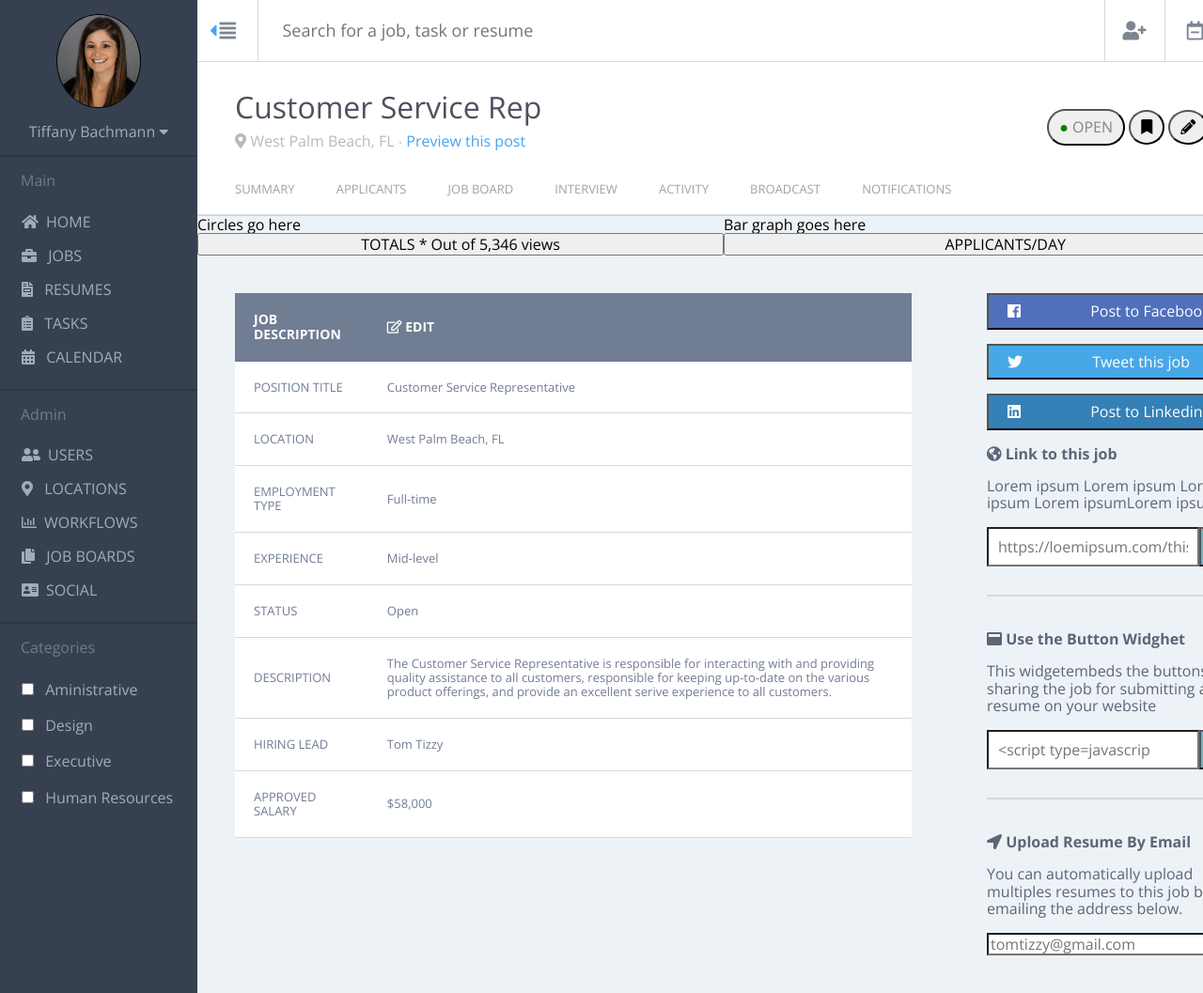
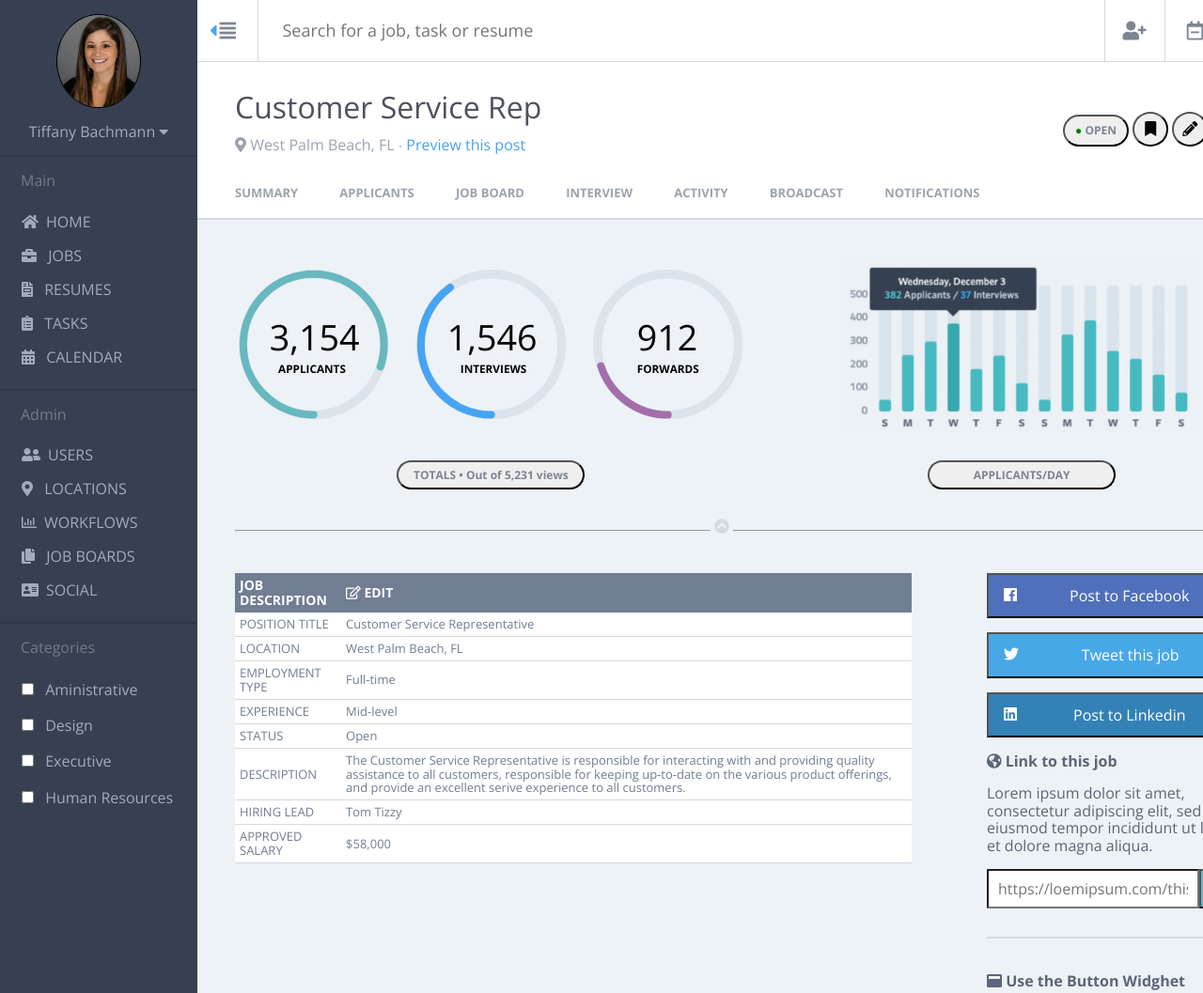
Before and after one commit to trbachmann/tb-comp-challenge-2, a plain HTML site: page index.html in a window 1280 px wide. Shown: the top 1057 px of the page at 94% size. Drawn offline with nearby package versions, Linux system fonts and the light colour scheme.

Commit message:
Update css

```diff
--- a/index.html
+++ b/index.html
@@ -16,7 +16,7 @@
       <p class="user-name">Tiffany Bachmann <i class="fas fa-caret-down"></i></p>
     </div>
     <div class="main-options">
-      <p class="subtitle">Main</p>
+      <p class="side-br-subtitles">Main</p>
       <ul class=side-bar-menus>
         <li><i class="fas fa-home sidebar-icons"></i>HOME</li>
         <li><i class="fas fa-briefcase sidebar-icons"></i> JOBS</li>
@@ -26,7 +26,7 @@
       </ul>
     </div>
     <div class="admin-options">
-      <p class="subtitle">Admin</p>
+      <p class="side-br-subtitles">Admin</p>
       <ul class=side-bar-menus>
         <li><i class="fas fa-user-friends sidebar-icons"></i>USERS</li>
         <li><i class="fas fa-map-marker-alt sidebar-icons"></i> LOCATIONS</li>
@@ -36,7 +36,7 @@
       </ul>
     </div>
     <div class="categories">
-      <p class="subtitle">Categories</p>
+      <p class="side-br-subtitles">Categories</p>
       <ul class=side-bar-menus>
         <li class="sidebar-icons">
           <input class="checkboxes administrative" type="checkbox" id="admin">
@@ -71,9 +71,9 @@
         <p class="job-location"><i class="fas fa-map-marker-alt"></i>  West Palm Beach, FL ∙ <a href="https://example.com">Preview this post</a></p>
       </div>
       <div class="page-buttons">
-        <button class="open-button"><span class="open-dot">●</span> OPEN</button>
+        <button class="open-btn"><span class="open-btn-dot">●</span> OPEN</button>
         <button class="circle-btn"><i class="fas fa-bookmark"></i></button>
-        <button class="circle-btn"><i class="fas fa-pencil-alt"></i></button>
+        <button class="circle-btn pencil-btn"><i class="fas fa-pencil-alt"></i></button>
         <button class="circle-btn"><i class="fas fa-trash-alt"></i></button>
       </div>
     </section>
@@ -86,16 +86,71 @@
         <li class="page-nav-items">BROADCAST</li>
         <li class="page-nav-items">NOTIFICATIONS</li>
       </ul>
-    <section class="chart-area">
-      <section class="circle-graph-area">
-        Circles go here
+    <section class="charts-area">
+      <section class="circle-graphs-container">
+        <div class="applicant-chart">
+          <svg viewBox="0 0 36 36">
+            <path class="outer-applicant-circ"
+              d="M18 33.9155
+                a 15.9155 15.9155 0 0 1 0 -31.831
+                a 15.9155 15.9155 0 0 1 0 31.831"
+            />
+            <path class="inner-applicant-circ"
+              stroke-dasharray="80, 100"
+              d="M18 33.9155
+                a 15.9155 15.9155 0 0 1 0 -31.831
+                a 15.9155 15.9155 0 0 1 0 31.831"
+            />
+            <text x="8" y="19.35" class="graph-numbers">3,154</text>
+            <text x="10" y="24.35" class="graph-text">APPLICANTS</text>
+          </svg>
+        </div>
+        <div class="interview-chart">
+          <svg viewBox="0 0 36 36">
+            <path class="outer-interview-circ"
+              d="M18 33.9155
+                a 15.9155 15.9155 0 0 1 0 -31.831
+                a 15.9155 15.9155 0 0 1 0 31.831"
+            />
+            <path class="inner-interview-circ"
+              stroke-dasharray="40, 100"
+              d="M18 33.9155
+                a 15.9155 15.9155 0 0 1 0 -31.831
+                a 15.9155 15.9155 0 0 1 0 31.831"
+            />
+            <text x="8" y="19.35" class="graph-numbers">1,546</text>
+            <text x="11" y="24.35" class="graph-text">INTERVIEWS</text>
+          </svg>
+        </div>
+        <div class="forward-chart">
+          <svg viewBox="0 0 36 36">
+            <path class="outer-forward-circ"
+              d="M18 33.9155
+                a 15.9155 15.9155 0 0 1 0 -31.831
+                a 15.9155 15.9155 0 0 1 0 31.831"
+            />
+            <path class="inner-forward-circ"
+              stroke-dasharray="20, 100"
+              d="M18 33.9155
+                a 15.9155 15.9155 0 0 1 0 -31.831
+                a 15.9155 15.9155 0 0 1 0 31.831"
+            />
+            <text x="11" y="19.35" class="graph-numbers">912</text>
+            <text x="11" y="24.35" class="graph-text">FORWARDS</text>
+          </svg>
+        </div>
       </section>
       <section class="bar-graph-area">
-        Bar graph goes here
+        <img class="bars" src="./images/applicant-graph-375.png" alt="Graph showing applicants reciecved per day">
       </section>
-      <button>TOTALS * Out of 5,346 views</button>
-      <button>APPLICANTS/DAY</button>
+      <button class="total-btn">TOTALS •  Out of 5,231 views</button>
+      <button class="applicant-btn">APPLICANTS/DAY</button>
     </section>
+    <div class="collapse-bar">
+      <hr class="collapse-lines">
+      <i class="fas fa-chevron-circle-up"></i>
+      <hr class="collapse-lines">
+    </div>
     <section class="job-area">
       <section class="job-description">
         <table>
@@ -147,17 +202,17 @@
         <button class="social-btns linkedin-btn"><i class="fab fa-linkedin"></i> Post to Linkedin</button>
         <section class="link-to-job">
           <p class="social-subtitles"><i class="fas fa-globe-americas"></i> Link to this job</p>
-          <p>Lorem ipsum Lorem ipsum Lorem ipsum Lorem ipsumLorem ipsum</p>
+          <p>Lorem ipsum dolor sit amet, consectetur adipiscing elit, sed do eiusmod tempor incididunt ut labore et dolore magna aliqua.</p>
           <div class="input-add-on">
-            <input class="link-for-job" type="text" placeholder="https://loemipsum.com/thisjob">
+            <input class="job-link" type="text" placeholder="https://loemipsum.com/thisjob...">
             <button class="copy-link-btn">Copy</button>
           </div>
         </section>
         <section class="button-widget-area">
           <p class="social-subtitles"><i class="fas fa-window-maximize"></i> Use the Button Widghet</p>
-          <p>This widgetembeds the buttons for sharing the job for submitting a resume on your website</p>
+          <p>This widget embeds the buttons for sharing the job for submitting a resume on your website</p>
           <div class="input-add-on">
-            <input class="link-for-widget" type="text" placeholder="<script type=javascrip">
+            <input class="link-for-widget" type="text" placeholder="<script type=text/javascript s...">
             <button class="copy-widget-btn">Copy</button>
           </div>
         </section>
@@ -165,7 +220,9 @@
           <p class="social-subtitles"><i class="fas fa-location-arrow"></i> Upload Resume By Email</p>
           <p>You can automatically upload multiples resumes to this job by emailing the address below.</p>
           <!-- <button class="upload-resume-btn">tomtizzy@gmail.com</button> -->
-          <input class="upload-resume-btn" type="text" placeholder="tomtizzy@gmail.com">
+          <div class="input-add-on">
+            <input class="upload-resume-btn" type="text" placeholder="tomtizzy@gmail.com">
+          </div>
         </section>
       </section>
     </section>
--- a/styles.css
+++ b/styles.css
@@ -7,27 +7,22 @@ body {
   grid-template-columns: 210px 1fr;
   background-color: white;
   font-family: 'Open Sans', "Font Awesome 5 Free", sans-serif;
+  max-width: 1410px;
+  margin: auto;
 }
 
-.medium-gray {
-  color: #9ca3ae;
-}
-
-.light-gray {
-  color: #b3bac3;
-}
-
+/*SIDEBAR MENU STYLING*/
 .side {
   background-color: #374050;
   color: #a2abbc;
 }
 
 .user-picture {
+  border-radius: 50%;
   border: 1px solid black;
-  border-radius: 50%;
+  display: block;
   height: 100px;
   margin: 15px auto 5px auto;
-  display: block;
 }
 
 .user-name {
@@ -38,9 +33,9 @@ body {
   border-top: 2px solid #2e3645;
 }
 
-.subtitle {
+.side-br-subtitles {
+  color: #727b84;
   padding-left: 22px;
-  color: #727b84;
 }
 
 .side-bar-menus {
@@ -48,14 +43,14 @@ body {
 }
 
 li {
+  border-left: 3px solid transparent;
   list-style-type: none;
-  border-left: 3px solid transparent;
 }
 
 li:hover {
+  background-color: #313948;
+  border-left: 3px solid #47a3f2;
   color: white;
-  border-left: 3px solid #47a3f2;
-  background-color: #313948;
 }
 
 .sidebar-icons {
@@ -67,32 +62,28 @@ label {
   padding-top: 0;
 }
 
-
-.main {
-
-}
-
+/*SEARCH BAR AREA STYLING*/
 .search-area{
   display: grid;
-  border-bottom: 1px solid #d3dae1;
   grid-template-columns: 65px 1fr 65px 65px 65px;
 }
 
 .square-btns {
-    background: none;
-    border: #d3dae1;
-    border-right: 1px solid #d3dae1;
-    font-size: 20px;
-    text-align: center;
-    height: 65px;
+  background: none;
+  border-right: 1px solid #d3dae1;
+  border-bottom: none;
+  border-top: none;
+  border-left: none;
   color: #7d8593;
+  font-size: 20px;
+  height: 65px;
+  text-align: center;
 }
 
 .square-btns:hover{
   background-color: #47a3f2;
   color: white;
 }
-
 
 .fa-caret-left {
   color: #47a3f2;
@@ -111,20 +102,19 @@ label {
   border-left: 1px solid #d3dae1;
 }
 
-
 .search-bar {
+  border: none;
   font-size: 18px;
   padding-left: 10px;
-  border: none;
 }
 
+/*PAGE HEARD STYLING (where CSR and location is)*/
 .page-header {
-  padding-left: 40px;
-  padding-right: 40px;
+  align-items: center;
+  border-top: 1px solid #d3dae1;
   display: flex;
   justify-content: space-between;
-  align-items: center;
-  padding-top: 30px;
+  padding: 30px 40px 0 40px;
 }
 
 h1 {
@@ -137,8 +127,8 @@ h1 {
 }
 
 .job-location {
-  margin-top: 8px;
-  color: #b5bac2;
+  color: #9ca3ae;
+  margin-top: 12px;
 }
 
 a {
@@ -146,24 +136,30 @@ a {
   text-decoration: none;
 }
 
-.open-button {
+.open-btn {
+  border-radius: 20px;
   color: #7d8593;
-  border-radius: 20px;
   padding: 8px 11px 8px 11px;
+  font-size: 12px;
+  font-weight: bold;
 }
 
-.open-button:hover {
+.open-btn:hover {
   background-color: #47a3f2;
   color: white;
 }
 
-.open-dot {
+.open-btn-dot {
   color: green;
 }
 
 .circle-btn {
-  border-radius: 50%;
+  border-radius: 55%;
   padding: 7px 11px
+}
+
+.pencil-btn {
+  padding: 7px 9px;
 }
 
 .circle-btn:hover {
@@ -171,19 +167,21 @@ a {
   color: white;
 }
 
+/*PAGE NAVIGATION MENU STYLING*/
 .page-nav-list {
   margin-bottom: 18px;
   padding-right: 40px;
 }
 
 .page-nav-items {
-  display: inline;
   border-left: none;
   border-bottom: 2px solid transparent;
+  color: #9ca3ae;
+  display: inline;
+  font-size: 13px;
+  font-weight: bold;
+  margin-right: 40px;
   padding-bottom: 13px;
-  margin-right: 40px;
-  color: #9ca3ae;
-  font-size: 13px
 }
 
 .page-nav-items:hover{
@@ -194,21 +192,106 @@ a {
   border-bottom : 3px solid #47a3f2;
 }
 
-.chart-area {
+/*CHART AREA STYLING*/
+.charts-area {
   border-top: 2px solid #d3dae1;
   background-color: #edf2f6;
   display: grid;
-  grid-template-columns: 35rem 1fr;
+  grid-template-columns: 1fr 1fr;
+  padding-left: 30px;
+  padding-top: 44px;
 }
 
-.circle-graph-area {
+.circle-graphs-container {
+  display: flex;
+  margin-bottom: 30px;
+}
+
+.applicant-chart, .interview-chart, .forward-chart {
+  width: 30%;
+  margin: auto;
+}
+
+.outer-applicant-circ, .outer-interview-circ, .outer-forward-circ {
+  fill: none;
+  stroke: #dbe4ea;
+  stroke-width: 2;
+}
+
+.inner-applicant-circ {
+  fill: none;
+  stroke-width: 1.7;
+  stroke: #67b8bf;
+  stroke-linecap: round;
+}
+
+.inner-interview-circ {
+  fill: none;
+  stroke-width: 1.7;
+  stroke: #47a4f3;
+  stroke-linecap: round;
+}
+
+.inner-forward-circ{
+  fill: none;
+  stroke-width: 1.7;
+  stroke: #a46eab;
+  stroke-linecap: round;
+}
+
+.graph-text {
+  color: #9ca3ae;
+  font-size: 2.5px;
+  font-weight: bold;
+}
+
+.graph-numbers {
+  font-size: 8px;
+  color: #5b6677;
+}
+
+.bar-graph-area {
+  display: flex;
+  margin-bottom: 30px;
 
 }
 
-.bar-graph-area {
-
+.bars{
+  margin: auto;
 }
 
+.total-btn, .applicant-btn {
+  border-radius: 20px;
+  color: #7d8593;
+  font-size: 12px;
+  font-weight: bold;
+  padding: 7px 5px 7px 5px;
+  width: 200px;
+  margin: auto;
+}
+
+.total-btn:hover, .applicant-btn:hover  {
+  background-color: #47a3f2;
+  color: white;
+}
+
+/*COLLAPSE BAR STYLING*/
+.collapse-bar {
+  background-color: #edf2f6;
+  padding: 30px 0 0 40px
+}
+
+.collapse-lines {
+  display: inline-block;
+  margin: 0 auto 0 auto;
+  width: 45%;
+  color: #d3dae1;
+}
+
+.fa-chevron-circle-up {
+  color: #d3dae1;
+}
+/*JOB TABLE AREA STYLING*/
 .job-area {
   background-color: #edf2f6;
   display: grid;
@@ -216,10 +299,10 @@ a {
 }
 
 table {
+  border-collapse: collapse;
+  background-color: white;
   color: #717d93;
   margin: 40px;
-  border-collapse: collapse;
-  background-color: white;
   table-layout: auto;
 }
 
@@ -230,36 +313,38 @@ thead {
 }
 
 th {
-  padding: 20px;
+  padding: 5px;
   text-align: left;
 }
 
 td {
- padding: 20px;
+ border-bottom: 1px solid #d3dae1;
+ font-size: 13px;
+ padding: 5px;
  text-align: left;
- font-size: 13px;
- border-bottom: 1px solid #d3dae1;
 }
 
+/*SOCIAL MEDIA AREA STYLING*/
 .social-media-area {
+  color: #5b6677;
   margin: 40px;
-  color: #5b6677;
 }
 
 .social-btns {
+  color: white;
   display: block;
   margin: 0 auto 15px auto;
-  color: white;
+  padding-top: 13px;
+  padding-bottom: 13px;
+  padding-left: auto;
+  padding-right: auto;
+  text-align: center;
   width: 100%;
-  padding-top: 8px;
-  padding-bottom: 8px;
-  padding-left: 20px;
-  padding-right: auto;
-  text-align: left;
 }
 
 .fa-facebook, .fa-twitter, .fa-linkedin {
-  padding-right: 70px;
+  float: left;
+  padding-left: 10px;
 }
 
 .facebook-btn {
@@ -283,11 +368,12 @@ td {
 .link-to-job {
   padding-bottom: 30px;
 }
+
 .input-add-on {
   display: flex;
 }
 
-.link-for-widget, .link-for-job {
+.link-for-widget, .job-link {
   flex: 1;
   background-color: white;
   padding: 10px;
@@ -298,9 +384,15 @@ td {
   color: white;
 }
 
+.copy-widget-btn:hover, .copy-link-btn:hover {
+  background-color: white;
+  color: #67b8bf;
+}
+
 .upload-resume-btn {
   background-color: white;
-  width: 100%;
+  flex: 1;
+  padding: 12px;
 }
 
 .social-subtitles {
```
Also changed, not shown: images/applicant-graph-300.png (added), images/applicant-graph-375.png (added), images/applicant-graph-500.png (added), images/applicant-graph.png (added).
